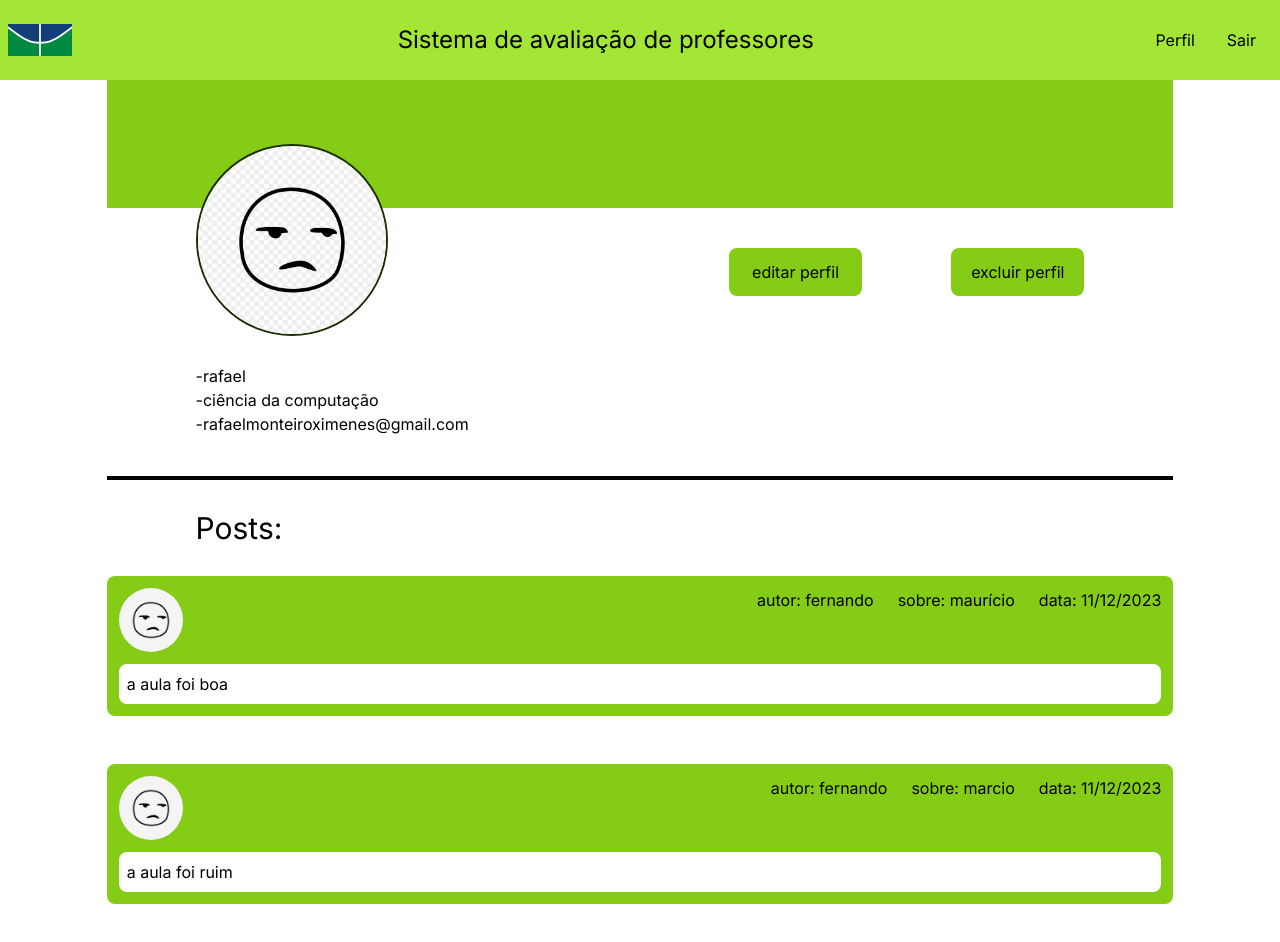
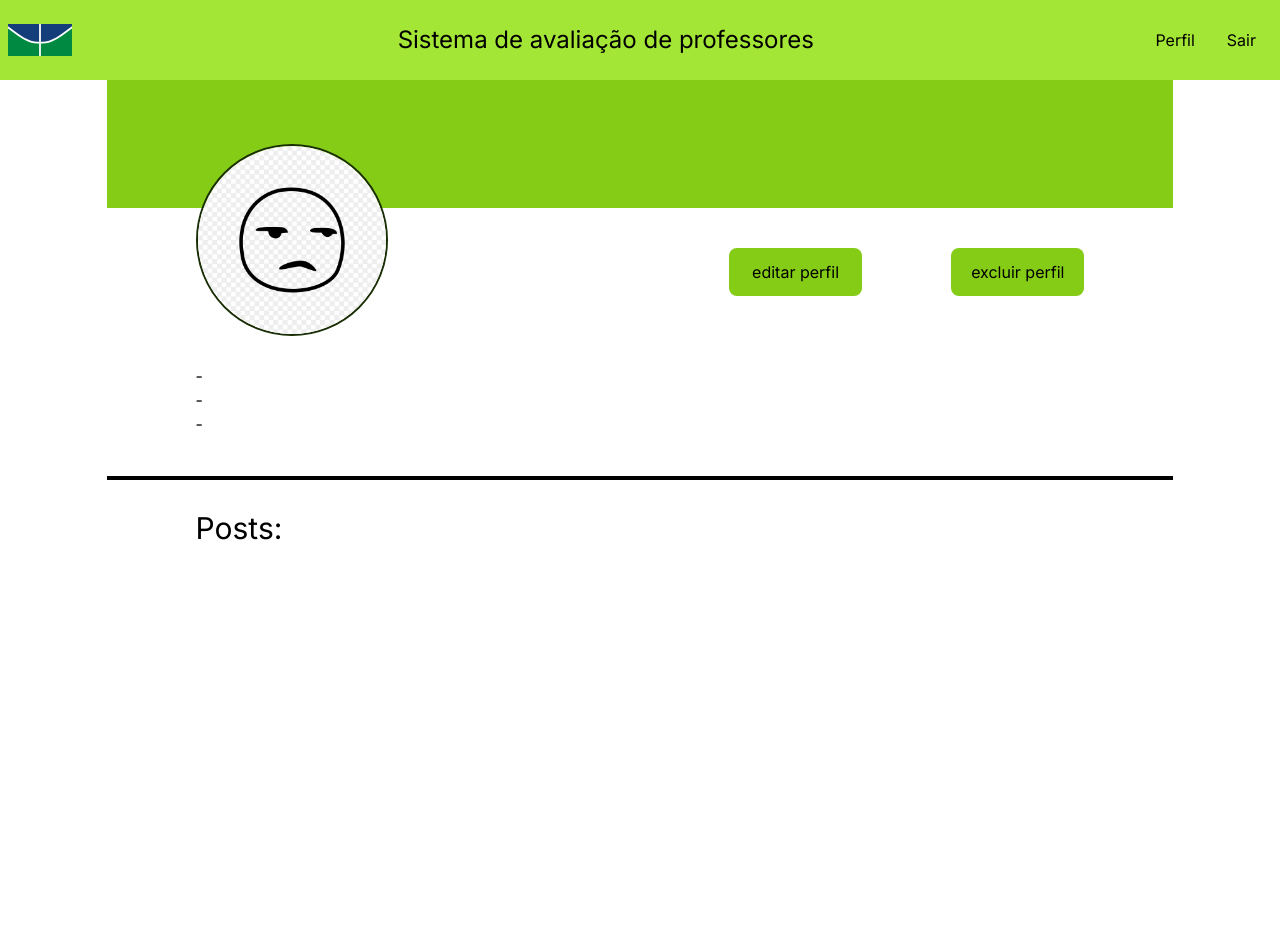
Before and after one commit to rafamxvgit/repoSiteCJR, a Next.js app in the folder frontsite/: page /log/1/perfil in a window 1280 px wide. Shown: the top 942 px of the page. Built offline with nearby package versions, Linux system fonts and the light colour scheme; no server answers.

Commit message:
commit de fim de expediente

```diff
--- a/frontsite/src/app/log/[userID]/perfil/page.tsx
+++ b/frontsite/src/app/log/[userID]/perfil/page.tsx
@@ -12,8 +12,8 @@ interface Comentario {
 }
 
 //! variáveis temporárias
-let coments = [{autor: 'fernando', professor: 'maurício', data: '11/12/2023', conteudo: 'a aula foi boa', imagem: '/images/sad.png'},{autor: 'fernando', professor: 'marcio', data: '11/12/2023', conteudo: 'a aula foi ruim', imagem: '/images/sad.png'}]
-let autor = {nome: 'rafael', email:'rafaelmonteiroximenes@gmail.com', departamento: 'exatas', curso: 'ciência da computação'}
+let coments: Comentario[] = []
+let autor = {nome: '', email:'', departamento: '', curso: ''}
 
 const CriarComentario = (obj: Comentario) => {
   return <Comentario autor={obj.autor} professor={obj.professor} data={obj.data} conteudo={obj.conteudo} imagem={obj.imagem}/>
```
